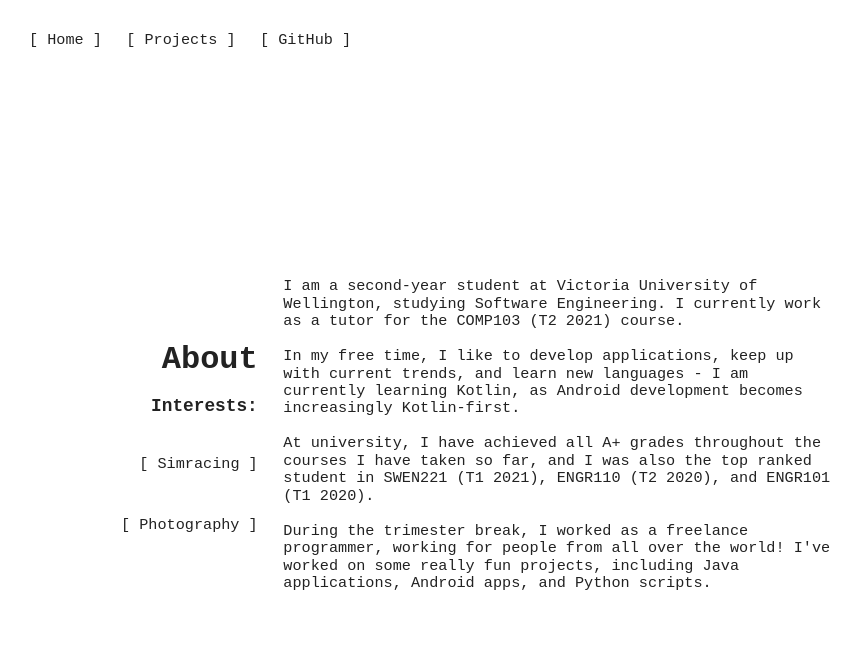
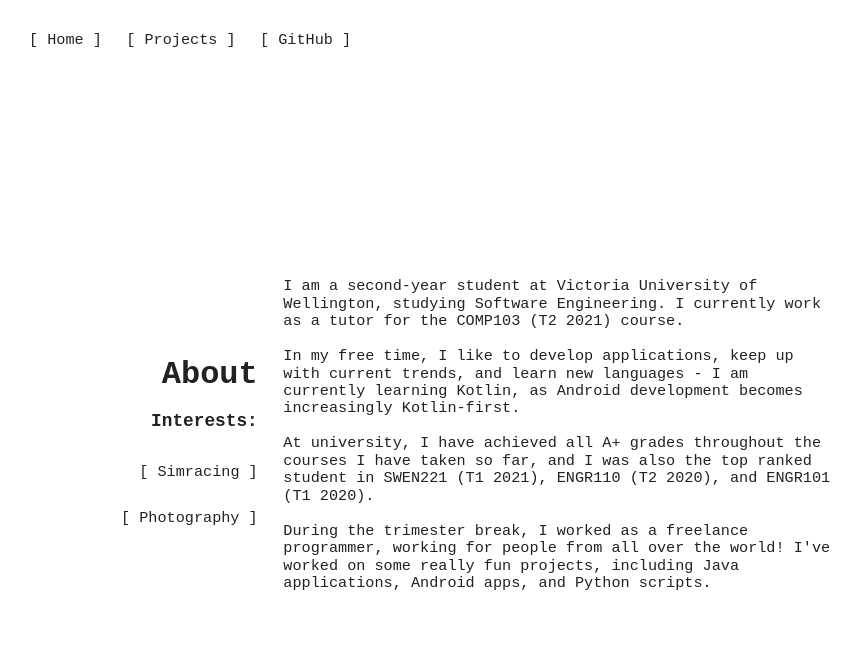
Before and after one commit to isaacy2012/isaacyoung, a website built with Parcel: page about.html in a window 1280 px wide. Shown: the whole page, without its empty margins (163-1023 px from the left). Built offline with nearby package versions, Linux system fonts and the light colour scheme; a web font is replaced by a local one.

Commit message:
Fixed link spacing

```diff
--- a/about.html
+++ b/about.html
@@ -52,7 +52,7 @@
 
       <div class="center-vertical padright">
         <h2 class="about-title">About</h2>
-        <h3 style="text-align: right">Interests:</h3>
+        <h3 class="about-subtitle">Interests:</h3>
         <a href="#Simracing" class="leftcolumn-link">Simracing</a>
         <a href="#Photography" class="leftcolumn-link">Photography</a>
 <!--        <a href="#Piano" class="leftcolumn-link">Piano</a>-->
--- a/css/desktop.css
+++ b/css/desktop.css
@@ -13,6 +13,10 @@
     text-align: right;
   }
 
+  .about-subtitle {
+    text-align: right;
+  }
+
   .page-column {
     height: 1px;
   }
@@ -25,7 +29,7 @@
     height: 100vh;
   }
 
-  .leftcolumn-link {
+  .leftcolumn-link:link {
     text-align: right;
   }
 
--- a/css/main.css
+++ b/css/main.css
@@ -122,6 +122,11 @@ ul {
   overflow: visible;
   min-height:55vh;
   padding: 20vh calc(30vw - 100px);
+}
+
+.leftcolumn-link:link {
+  padding-top: 0.5em;
+  padding-bottom: 0.5em;
 }
 
 .center-vertical {
```
